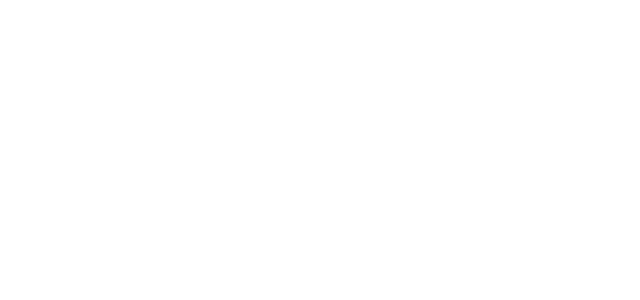
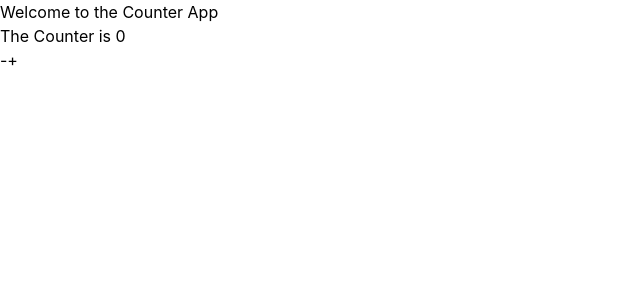
Before and after one commit to yaasir007/counter-react, a React (Create React App) app: page / in a window 1280 px wide. Shown: the top 300 px of the page, without its empty margins (0-640 px from the left). Built offline with nearby package versions, Linux system fonts and the light colour scheme.

Commit message:
completed structure

```diff
--- a/src/App.js
+++ b/src/App.js
@@ -1,8 +1,23 @@
-import './App.css';
+import "./App.css";
+import React, { useState } from "react";
 
 function App() {
+  const [counter, setCounter] = useState(0);
+
+  const increment = () => {
+    setCounter(counter + 1);
+  };
+
+  const decrement = () => {
+    setCounter(counter - 1);
+  };
+
   return (
     <div>
+      <h1>Welcome to the Counter App</h1>
+      <h4>The Counter is {counter}</h4>
+      <button onClick={decrement}>-</button>
+      <button onClick={increment}>+</button>
     </div>
   );
 }
```
Also changed, not shown: public/index.html (+0 -23 lines).
